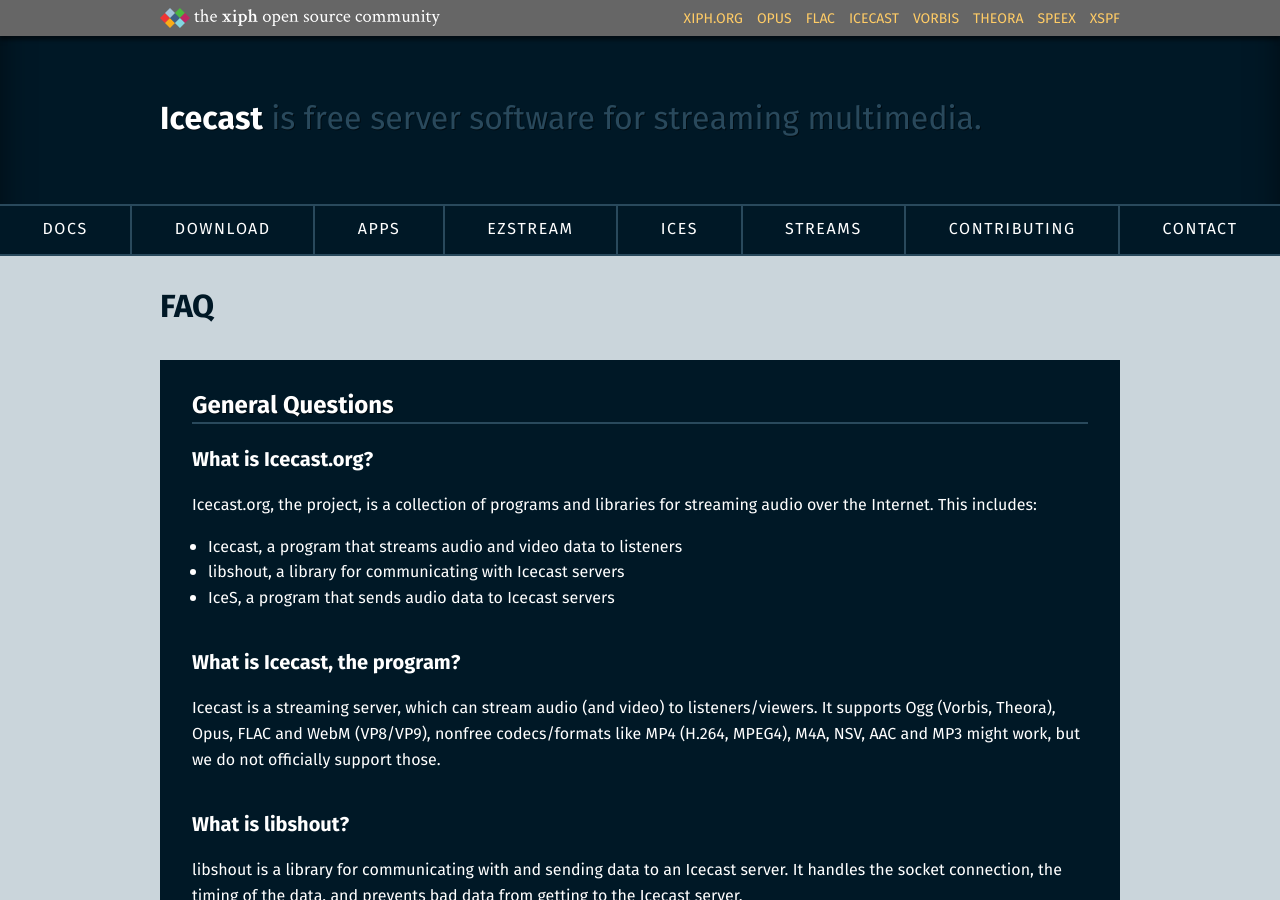
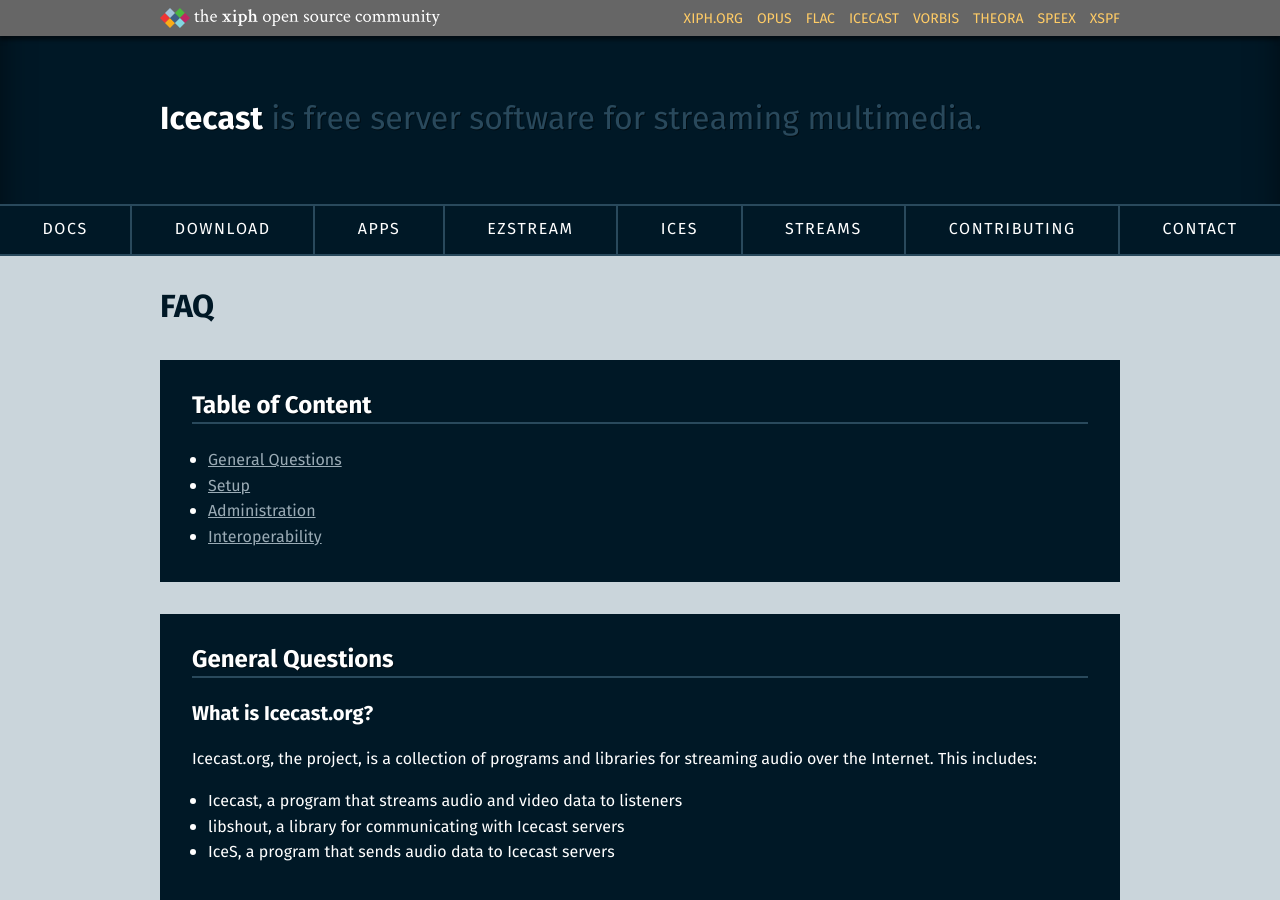
Before and after one commit to barionleg/Xipho, a Jekyll site: the page built from faq.md, in a window 1280 px wide and 900 px high. Built offline with Jekyll 4.4.1, drawn with Linux system fonts in a browser that asks for light colours.

Commit message:
Feature: Added a very basic ToC to the FAQ

```diff
--- a/faq.md
+++ b/faq.md
@@ -2,6 +2,14 @@
 title: FAQ
 permalink: /faq/
 ---
+<div class="article" id="toc" markdown="1">
+# Table of Content
+* [General Questions](#general-questions)
+* [Setup](#setup)
+* [Administration](#administration)
+* [Interoperability](#interoperability)
+</div>
+
 <div class="article" id="general-questions" markdown="1">
 # General Questions
 
```
